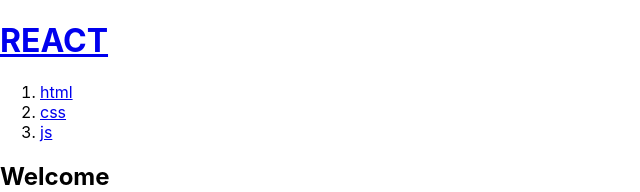
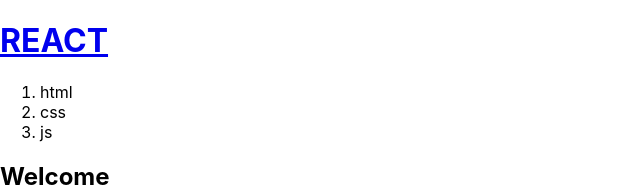
Before and after one commit to kingof7/react-2022, a React (Create React App) app: page / in a window 1280 px wide. Shown: the top 192 px of the page, without its empty margins (0-640 px from the left). Built offline with nearby package versions, Linux system fonts and the light colour scheme.

Commit message:
initial commit

```diff
--- a/src/App.js
+++ b/src/App.js
@@ -1,16 +1,19 @@
-import logo from './logo.svg';
+// import logo from './logo.svg';
 import './App.css';
 function Header(props) { // props: 속성
   return <header>
     <h1><a href="/">{props.title}</a></h1>
   </header>
 }
-function Nav() {
+function Nav(props) {
+const lis = []
+for(let i=0; i<props.topics.length; i++) {
+  let t = props.topics[i];
+  lis.push(<li>{t.title}</li>)
+}
   return <nav>
     <ol>
-      <li><a href="/read/1">html</a></li>
-      <li><a href="/read/2">css</a></li>
-      <li><a href="/read/3">js</a></li>
+      {lis}
     </ol>
   </nav>
 }
@@ -21,10 +24,15 @@
   </article>
 }
 function App() {
+  const topics = [
+    {id: 1, title: 'html', body: 'html is ...'}
+   ,{id: 2, title: 'css', body: 'css is ...'}
+   ,{id: 3, title: 'js', body: 'js is ...'}
+  ];
   return (
     <div>
       <Header title="REACT"/>
-      <Nav />
+      <Nav topics={topics}/>
       <Article title="Welcome" body="Hello, WEB" />
       <Article title="Welcome2" body="Hello, WEB2" />
     </div>
```
